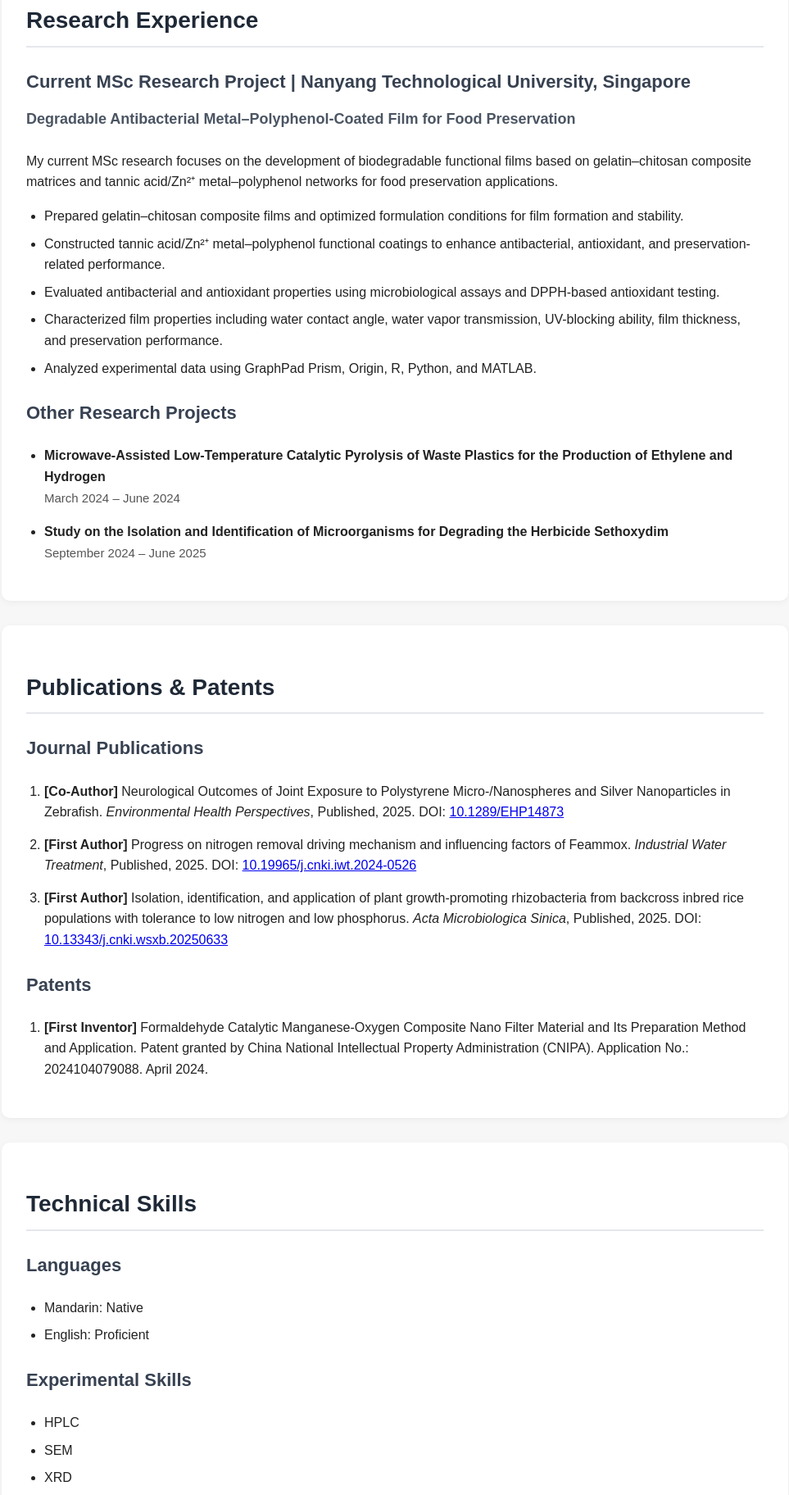
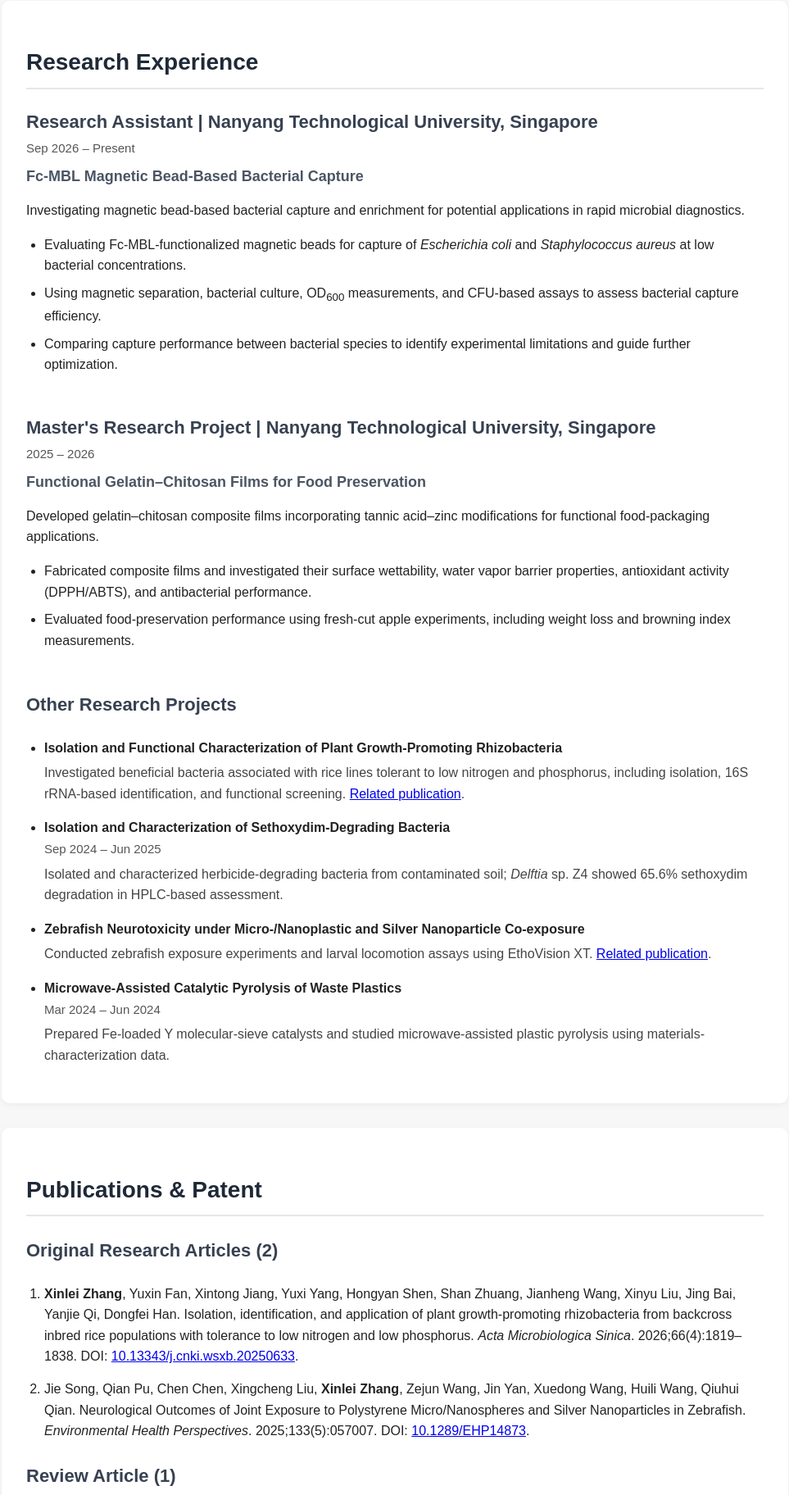
Before and after one commit to xinleizzzhang/xinleizzzhang.github.io, a plain HTML site: page index.html in a window 1280 px wide. Shown: the part 976-2800 px from the top of the page at 82% size, without its empty margins (158-1121 px from the left). Drawn offline with Linux system fonts and the light colour scheme.

Commit message:
Revise personal profile and research details in index.html
Updated personal and research information in the index.html file, including changes to the introduction, research projects, publications, and technical skills sections.

```diff
--- a/index.html
+++ b/index.html
@@ -149,6 +149,50 @@
       font-size: 15px;
     }
 
+
+    /* Compact, scannable research entries */
+    .research-entry {
+      margin-top: 25px;
+      padding-bottom: 8px;
+    }
+
+    .research-entry h3 {
+      margin-bottom: 4px;
+      line-height: 1.4;
+    }
+
+    .research-entry h4 {
+      margin: 9px 0 10px;
+      line-height: 1.45;
+    }
+
+    .research-entry .project-time {
+      display: block;
+      margin-bottom: 8px;
+    }
+
+    .research-entry ul {
+      margin-top: 10px;
+    }
+
+    .project-summary {
+      display: block;
+      color: #444;
+      margin-top: 5px;
+    }
+
+    .publication-group {
+      margin-top: 22px;
+    }
+
+    .publication-group li {
+      overflow-wrap: anywhere;
+    }
+
+    section[id] {
+      scroll-margin-top: 75px;
+    }
+
     /* Life Outside Research Section */
     .life-intro {
       max-width: 850px;
@@ -276,9 +320,9 @@
 
     <div class="hero-text">
       <h1>Xinlei Zhang</h1>
-      <p>MSc Student in Biomedical Engineering</p>
+      <p>Research Assistant | MSc in Biomedical Engineering</p>
       <p>Nanyang Technological University, Singapore</p>
-      <p>Research Interests: Biomaterials | Antibacterial Functional Films | Nanomedicine</p>
+      <p>Research Interests: Microbial Diagnostics | Functional Biomaterials | Applied Bioengineering</p>
     </div>
   </div>
 </header>
@@ -297,127 +341,157 @@
 <section id="about">
   <h2>About</h2>
   <p>
-    I am currently pursuing an MSc in Biomedical Engineering at Nanyang Technological University,
-    Singapore. My academic background spans environmental science, biomedical engineering,
-    biomaterials, and nanomedicine-related research.
+    I am a Research Assistant at Nanyang Technological University (NTU), Singapore,
+    where I also completed an MSc in Biomedical Engineering. My academic background
+    spans environmental microbiology, functional biomaterials, and biomedical engineering.
   </p>
   <p>
-    My current research focuses on degradable antibacterial functional films based on
-    gelatin–chitosan composite materials and metal–polyphenol coating strategies for food
-    preservation applications. I am broadly interested in biomaterials, antimicrobial interfaces,
-    nanomedicine, and translational biomedical engineering.
+    My current research investigates magnetic bead-based bacterial capture and enrichment,
+    with potential applications in rapid microbial diagnostics and antimicrobial susceptibility testing.
+    I have also worked on antimicrobial gelatin–chitosan films, bacterial isolation and characterization,
+    and nanomaterial-related research. I am particularly interested in applied bioengineering,
+    microbial diagnostics, and functional biomaterials.
   </p>
 </section>
 
 <section id="research">
   <h2>Research Experience</h2>
 
-  <h3>Current MSc Research Project | Nanyang Technological University, Singapore</h3>
-  <h4>Degradable Antibacterial Metal–Polyphenol-Coated Film for Food Preservation</h4>
+  <div class="research-entry">
+    <h3>Research Assistant | Nanyang Technological University, Singapore</h3>
+    <span class="project-time">Sep 2026 – Present</span>
+    <h4>Fc-MBL Magnetic Bead-Based Bacterial Capture</h4>
     <p>
-    My current MSc research focuses on the development of biodegradable functional films
-    based on gelatin–chitosan composite matrices and tannic acid/Zn²⁺ metal–polyphenol
-    networks for food preservation applications.
+      Investigating magnetic bead-based bacterial capture and enrichment for potential
+      applications in rapid microbial diagnostics.
     </p>
+    <ul>
+      <li>Evaluating Fc-MBL-functionalized magnetic beads for capture of <em>Escherichia coli</em> and <em>Staphylococcus aureus</em> at low bacterial concentrations.</li>
+      <li>Using magnetic separation, bacterial culture, OD<sub>600</sub> measurements, and CFU-based assays to assess bacterial capture efficiency.</li>
+      <li>Comparing capture performance between bacterial species to identify experimental limitations and guide further optimization.</li>
+    </ul>
+  </div>
 
+  <div class="research-entry">
+    <h3>Master's Research Project | Nanyang Technological University, Singapore</h3>
+    <span class="project-time">2025 – 2026</span>
+    <h4>Functional Gelatin–Chitosan Films for Food Preservation</h4>
+    <p>
+      Developed gelatin–chitosan composite films incorporating tannic acid–zinc
+      modifications for functional food-packaging applications.
+    </p>
     <ul>
-    <li>Prepared gelatin–chitosan composite films and optimized formulation conditions for film formation and stability.</li>
-    <li>Constructed tannic acid/Zn²⁺ metal–polyphenol functional coatings to enhance antibacterial, antioxidant, and preservation-related performance.</li>
-    <li>Evaluated antibacterial and antioxidant properties using microbiological assays and DPPH-based antioxidant testing.</li>
-    <li>Characterized film properties including water contact angle, water vapor transmission, UV-blocking ability, film thickness, and preservation performance.</li>
-    <li>Analyzed experimental data using GraphPad Prism, Origin, R, Python, and MATLAB.</li>
+      <li>Fabricated composite films and investigated their surface wettability, water vapor barrier properties, antioxidant activity (DPPH/ABTS), and antibacterial performance.</li>
+      <li>Evaluated food-preservation performance using fresh-cut apple experiments, including weight loss and browning index measurements.</li>
     </ul>
+  </div>
 
   <h3>Other Research Projects</h3>
-
   <ul class="project-list">
     <li>
-      <strong>Microwave-Assisted Low-Temperature Catalytic Pyrolysis of Waste Plastics for the Production of Ethylene and Hydrogen</strong>
+      <strong>Isolation and Functional Characterization of Plant Growth-Promoting Rhizobacteria</strong>
+      <span class="project-summary">
+        Investigated beneficial bacteria associated with rice lines tolerant to low nitrogen and phosphorus,
+        including isolation, 16S rRNA-based identification, and functional screening.
+        <a href="https://doi.org/10.13343/j.cnki.wsxb.20250633" target="_blank" rel="noopener noreferrer">Related publication</a>.
+      </span>
+    </li>
+    <li>
+      <strong>Isolation and Characterization of Sethoxydim-Degrading Bacteria</strong>
       <br>
-      <span class="project-time">March 2024 – June 2024</span>
+      <span class="project-time">Sep 2024 – Jun 2025</span>
+      <span class="project-summary">
+        Isolated and characterized herbicide-degrading bacteria from contaminated soil;
+        <em>Delftia</em> sp. Z4 showed 65.6% sethoxydim degradation in HPLC-based assessment.
+      </span>
     </li>
-
     <li>
-      <strong>Study on the Isolation and Identification of Microorganisms for Degrading the Herbicide Sethoxydim</strong>
+      <strong>Zebrafish Neurotoxicity under Micro-/Nanoplastic and Silver Nanoparticle Co-exposure</strong>
+      <span class="project-summary">
+        Conducted zebrafish exposure experiments and larval locomotion assays using EthoVision XT.
+        <a href="https://doi.org/10.1289/EHP14873" target="_blank" rel="noopener noreferrer">Related publication</a>.
+      </span>
+    </li>
+    <li>
+      <strong>Microwave-Assisted Catalytic Pyrolysis of Waste Plastics</strong>
       <br>
-      <span class="project-time">September 2024 – June 2025</span>
+      <span class="project-time">Mar 2024 – Jun 2024</span>
+      <span class="project-summary">
+        Prepared Fe-loaded Y molecular-sieve catalysts and studied microwave-assisted plastic pyrolysis
+        using materials-characterization data.
+      </span>
     </li>
   </ul>
 </section>
 
 <section id="publications">
-  <h2>Publications & Patents</h2>
+  <h2>Publications &amp; Patent</h2>
 
-  <h3>Journal Publications</h3>
+  <div class="publication-group">
+    <h3>Original Research Articles (2)</h3>
     <ol>
       <li>
-      <strong>[Co-Author]</strong>
-      Neurological Outcomes of Joint Exposure to Polystyrene Micro-/Nanospheres and Silver Nanoparticles in Zebrafish.
-      <em>Environmental Health Perspectives</em>, Published, 2025.
-      DOI: <a href="https://doi.org/10.1289/EHP14873" target="_blank">10.1289/EHP14873</a>
+        <strong>Xinlei Zhang</strong>, Yuxin Fan, Xintong Jiang, Yuxi Yang, Hongyan Shen,
+        Shan Zhuang, Jianheng Wang, Xinyu Liu, Jing Bai, Yanjie Qi, Dongfei Han.
+        Isolation, identification, and application of plant growth-promoting rhizobacteria
+        from backcross inbred rice populations with tolerance to low nitrogen and low phosphorus.
+        <em>Acta Microbiologica Sinica</em>. 2026;66(4):1819–1838.
+        DOI: <a href="https://doi.org/10.13343/j.cnki.wsxb.20250633" target="_blank" rel="noopener noreferrer">10.13343/j.cnki.wsxb.20250633</a>.
       </li>
-
       <li>
-      <strong>[First Author]</strong>
-      Progress on nitrogen removal driving mechanism and influencing factors of Feammox.
-      <em>Industrial Water Treatment</em>, Published, 2025.
-      DOI: <a href="https://doi.org/10.19965/j.cnki.iwt.2024-0526" target="_blank">10.19965/j.cnki.iwt.2024-0526</a>
-    </li>
-
-    <li>
-      <strong>[First Author]</strong>
-      Isolation, identification, and application of plant growth-promoting rhizobacteria from backcross inbred rice populations with tolerance to low nitrogen and low phosphorus.
-      <em>Acta Microbiologica Sinica</em>, Published, 2025.
-      DOI: <a href="https://doi.org/10.13343/j.cnki.wsxb.20250633" target="_blank">10.13343/j.cnki.wsxb.20250633</a>
+        Jie Song, Qian Pu, Chen Chen, Xingcheng Liu, <strong>Xinlei Zhang</strong>, Zejun Wang,
+        Jin Yan, Xuedong Wang, Huili Wang, Qiuhui Qian.
+        Neurological Outcomes of Joint Exposure to Polystyrene Micro/Nanospheres and Silver Nanoparticles in Zebrafish.
+        <em>Environmental Health Perspectives</em>. 2025;133(5):057007.
+        DOI: <a href="https://doi.org/10.1289/EHP14873" target="_blank" rel="noopener noreferrer">10.1289/EHP14873</a>.
       </li>
     </ol>
+  </div>
 
-  <h3>Patents</h3>
-  <ol>
+  <div class="publication-group">
+    <h3>Review Article (1)</h3>
+    <ol start="3">
       <li>
-      <strong>[First Inventor]</strong>
-      Formaldehyde Catalytic Manganese-Oxygen Composite Nano Filter Material and Its Preparation Method and Application.
-      Patent granted by China National Intellectual Property Administration (CNIPA).
-      Application No.: 2024104079088. April 2024.
+        <strong>Xinlei Zhang</strong>, Wenru Liu.
+        Progress on nitrogen removal driving mechanism and influencing factors of Feammox.
+        <em>Industrial Water Treatment</em>. 2025;45(5):1–11.
+        DOI: <a href="https://doi.org/10.19965/j.cnki.iwt.2024-0526" target="_blank" rel="noopener noreferrer">10.19965/j.cnki.iwt.2024-0526</a>.
       </li>
     </ol>
+  </div>
+
+  <h3>Patent</h3>
+  <p>
+    <strong>First inventor:</strong> Formaldehyde Catalytic Manganese-Oxygen Composite Nano Filter Material
+    and Its Preparation Method and Application. China National Intellectual Property Administration (CNIPA),
+    application no. 2024104079088.
+  </p>
 </section>
 
 <section id="skills">
   <h2>Technical Skills</h2>
 
+  <h3>Microbiology &amp; Bacterial Assays</h3>
+  <ul>
+    <li>Bacterial culture, isolation and enrichment; OD<sub>600</sub> measurement; serial dilution and CFU enumeration</li>
+    <li>Magnetic bead-based bacterial capture and capture-efficiency assessment; 16S rRNA-based identification</li>
+  </ul>
+
+  <h3>Biomaterials &amp; Characterization</h3>
+  <ul>
+    <li>Gelatin–chitosan film preparation; tannic acid–zinc modification; antibacterial and DPPH/ABTS antioxidant assays</li>
+    <li>Contact-angle, FTIR, water vapor barrier, and HPLC-based analyses; experience with SEM, XRD, XPS, and BET characterization data</li>
+  </ul>
+
+  <h3>Scientific Data Analysis &amp; Software</h3>
+  <ul>
+    <li>GraphPad Prism, Origin, R/RStudio, Python/Jupyter Notebook, MATLAB</li>
+    <li>GeneCards and Cytoscape</li>
+  </ul>
+
   <h3>Languages</h3>
   <ul>
-    <li>Mandarin: Native</li>
-    <li>English: Proficient</li>
-  </ul>
-
-  <h3>Experimental Skills</h3>
-  <ul>
-    <li>HPLC</li>
-    <li>SEM</li>
-    <li>XRD</li>
-    <li>XPS</li>
-    <li>BET</li>
-  </ul>
-
-  <h3>Bioinformatics and Scientific Data Analysis</h3>
-  <ul>
-    <li>GeneCards</li>
-    <li>Cytoscape</li>
-    <li>Origin</li>
-    <li>GraphPad Prism</li>
-    <li>R</li>
-  </ul>
-
-  <h3>Programming and Technical Software</h3>
-  <ul>
-    <li>Python</li>
-    <li>Jupyter Notebook</li>
-    <li>MATLAB</li>
-    <li>CAD</li>
-    <li>Access</li>
-    <li>Microsoft Office</li>
+    <li>Mandarin (native); English</li>
   </ul>
 </section>
 
@@ -502,7 +576,7 @@
 </section>
 
 <footer>
-  <p>© 2026 Xinlei Zhang. Last updated: April 2026.</p>
+  <p>© 2026 Xinlei Zhang. Last updated: October 2026.</p>
 </footer>
 
 </body>
```
Lines whose indentation alone changed are shown as unchanged.
